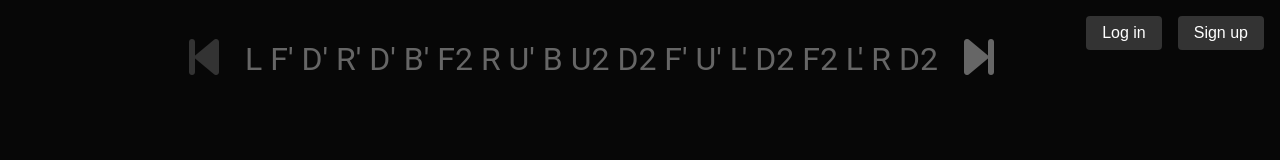
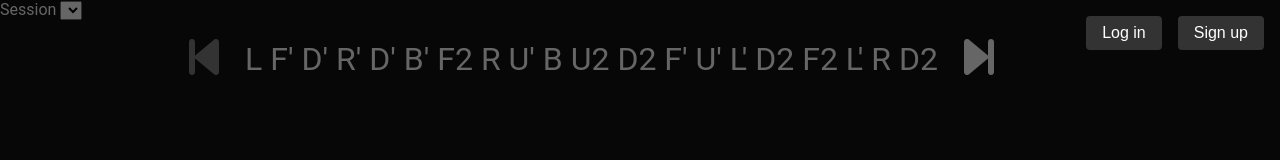
Before and after one commit to gustavandoff/cubing-stats, a SvelteKit app: page /timer in a window 1280 px wide. Shown: the top 160 px of the page. Built offline with nearby package versions, Linux system fonts and the light colour scheme.

Commit message:
Add SessionChooser to left side of timer page

```diff
--- a/src/routes/timer/+page.svelte
+++ b/src/routes/timer/+page.svelte
@@ -3,6 +3,7 @@
 
 	import { addSolve } from '$lib/solves';
 
+	import SessionChooser from '$lib/components/timer/SessionChooser.svelte';
 	import SolvesList from '$lib/components/timer/SolvesList.svelte';
 
 	import TimerWrapper from '$lib/components/timer/TimerWrapper.svelte';
@@ -88,7 +89,10 @@
 </script>
 
 <div class="wrapper">
-	<div></div>
+	<div>
+		Session
+		<SessionChooser />
+	</div>
 
 	<div class="container-center">
 		<div class="scramble-container">
```
